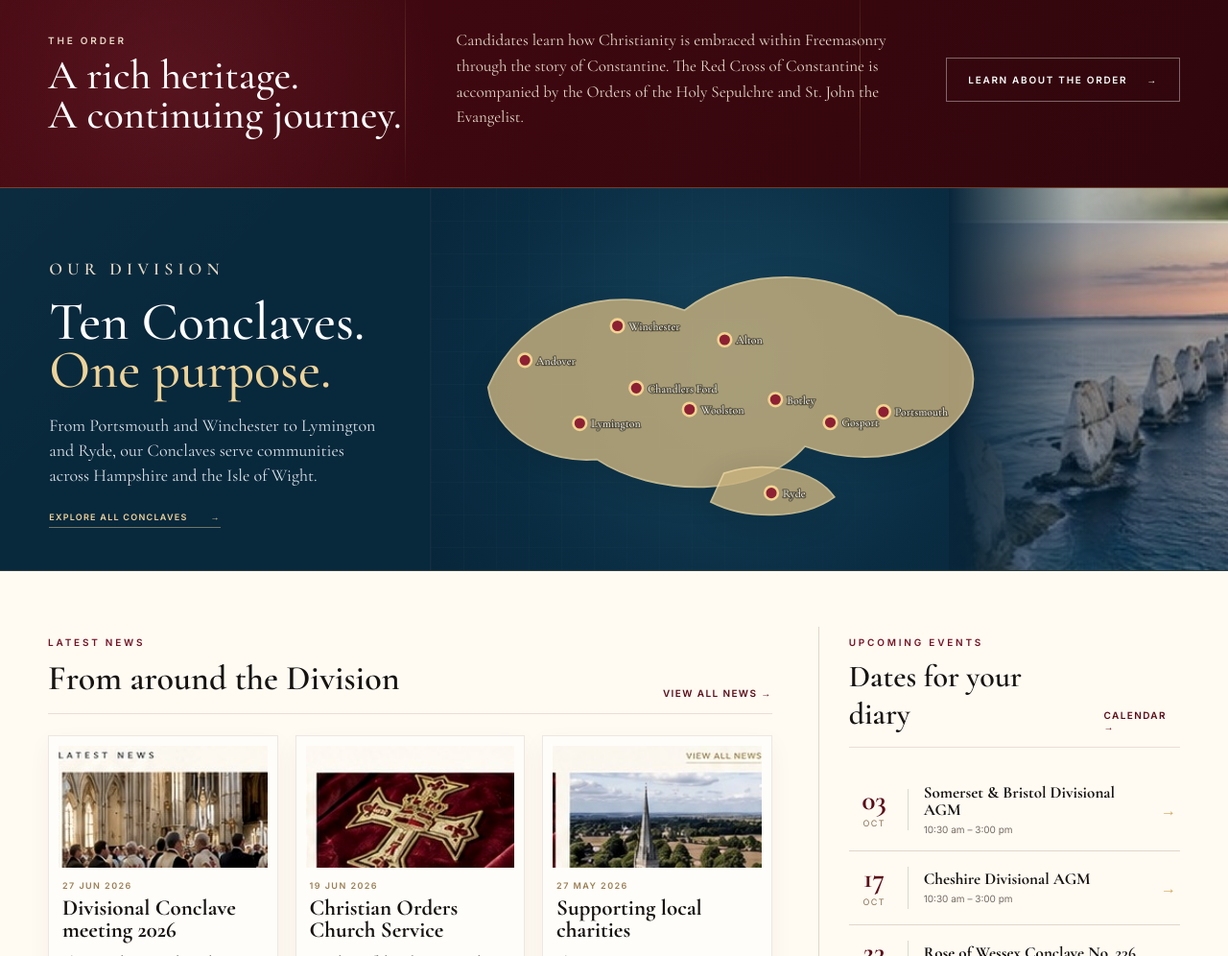
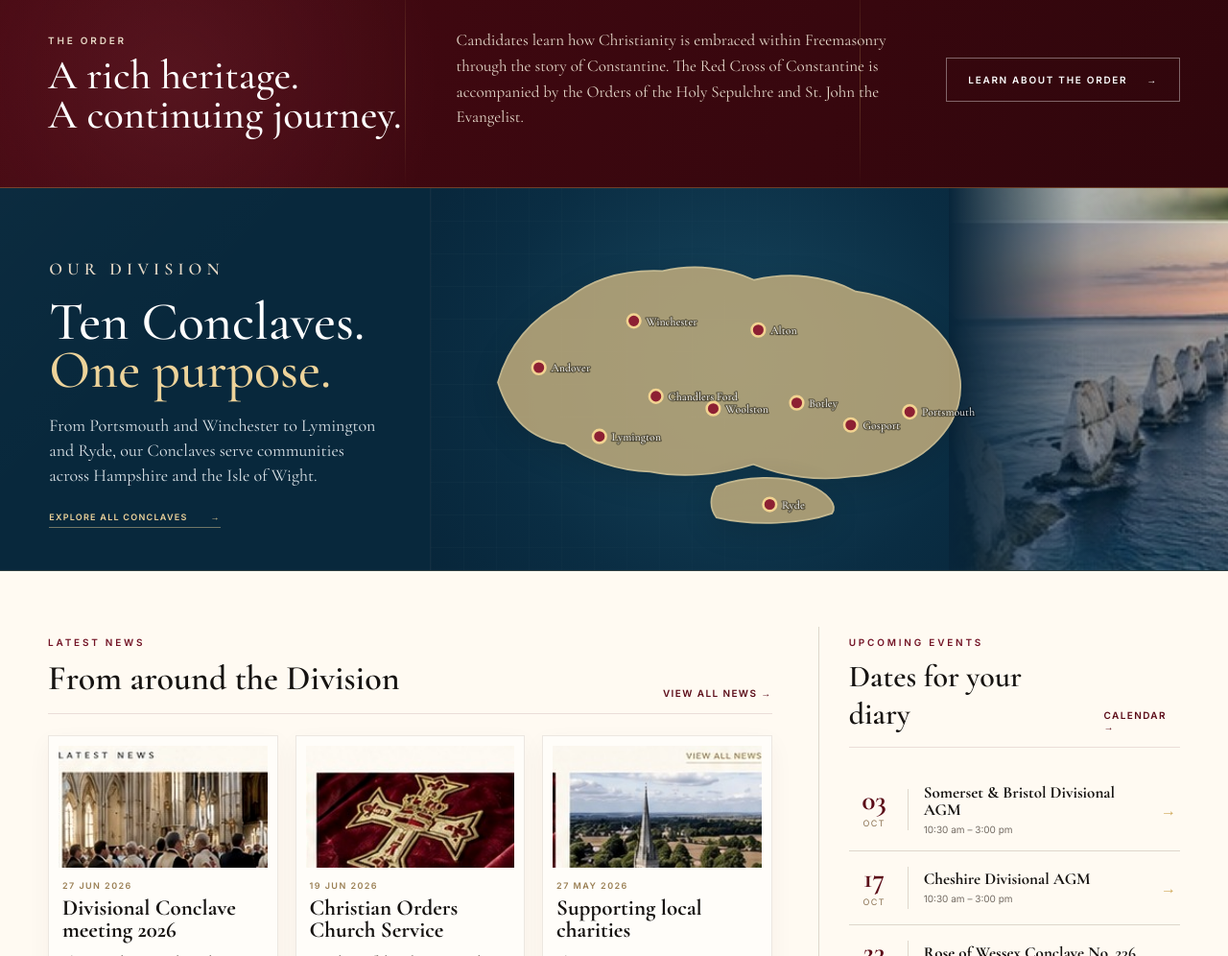
Before and after one commit to legacyinteractive/rcc-hants-iow, a website: page public/index.html in a window 1280 px wide. Shown: the part 1219-2215 px from the top of the page at 96% size. Drawn offline with nearby package versions, Linux system fonts and the light colour scheme.

Commit message:
Improve Hampshire and Isle of Wight map

```diff
--- a/public/index.html
+++ b/public/index.html
@@ -96,20 +96,20 @@
         <a class="underlink light" href="https://rcchantsandiow.org.uk/conclaves/" target="_blank" rel="noreferrer">Explore all Conclaves <span>→</span></a>
       </div>
       <div class="map-card" aria-label="Stylised division map">
-        <svg viewBox="0 0 740 360" role="img" aria-label="Stylised map showing Conclave locations">
-          <path class="map-shape" d="M70,190 C110,94 216,62 310,96 C383,38 503,45 570,102 C643,111 685,165 650,220 C608,279 525,286 457,262 C400,328 270,323 203,278 C145,283 79,253 70,190Z" />
-          <path class="island" d="M358,295 C409,278 470,291 493,324 C453,353 383,351 342,330Z" />
+        <svg viewBox="0 0 740 380" role="img" aria-label="Stylised map showing Conclave locations across Hampshire and the Isle of Wight">
+          <path class="map-shape" d="M82,194 C95,147 126,114 166,93 C196,68 236,56 283,58 C322,49 362,54 395,69 C437,59 482,63 519,83 C564,89 604,109 629,143 C650,173 653,211 636,242 C611,284 567,306 513,309 C474,315 431,309 394,294 C353,307 307,311 268,303 C229,302 192,289 164,269 C126,265 97,243 82,194 Z" />
+          <path class="island" d="M349,321 C383,308 430,307 461,319 C486,329 497,344 490,354 C454,367 393,370 349,359 C340,347 341,333 349,321 Z" />
           <g class="pins">
-            <g transform="translate(115,157)"><circle r="8"/><text x="14" y="5">Andover</text></g>
-            <g transform="translate(228,115)"><circle r="8"/><text x="14" y="5">Winchester</text></g>
-            <g transform="translate(359,132)"><circle r="8"/><text x="14" y="5">Alton</text></g>
-            <g transform="translate(251,191)"><circle r="8"/><text x="14" y="5">Chandlers Ford</text></g>
-            <g transform="translate(316,217)"><circle r="8"/><text x="14" y="5">Woolston</text></g>
-            <g transform="translate(421,205)"><circle r="8"/><text x="14" y="5">Botley</text></g>
-            <g transform="translate(488,233)"><circle r="8"/><text x="14" y="5">Gosport</text></g>
-            <g transform="translate(553,220)"><circle r="8"/><text x="14" y="5">Portsmouth</text></g>
-            <g transform="translate(182,234)"><circle r="8"/><text x="14" y="5">Lymington</text></g>
-            <g transform="translate(416,319)"><circle r="8"/><text x="14" y="5">Ryde</text></g>
+            <g transform="translate(132,176)"><circle r="8"/><text x="15" y="5">Andover</text></g>
+            <g transform="translate(248,119)"><circle r="8"/><text x="15" y="5">Winchester</text></g>
+            <g transform="translate(400,130)"><circle r="8"/><text x="15" y="5">Alton</text></g>
+            <g transform="translate(275,211)"><circle r="8"/><text x="15" y="5">Chandlers Ford</text></g>
+            <g transform="translate(345,226)"><circle r="8"/><text x="15" y="5">Woolston</text></g>
+            <g transform="translate(447,219)"><circle r="8"/><text x="15" y="5">Botley</text></g>
+            <g transform="translate(513,246)"><circle r="8"/><text x="15" y="5">Gosport</text></g>
+            <g transform="translate(585,230)"><circle r="8"/><text x="15" y="5">Portsmouth</text></g>
+            <g transform="translate(206,260)"><circle r="8"/><text x="15" y="5">Lymington</text></g>
+            <g transform="translate(414,343)"><circle r="8"/><text x="15" y="5">Ryde</text></g>
           </g>
         </svg>
         <div class="needles-image" aria-hidden="true"></div>
```
